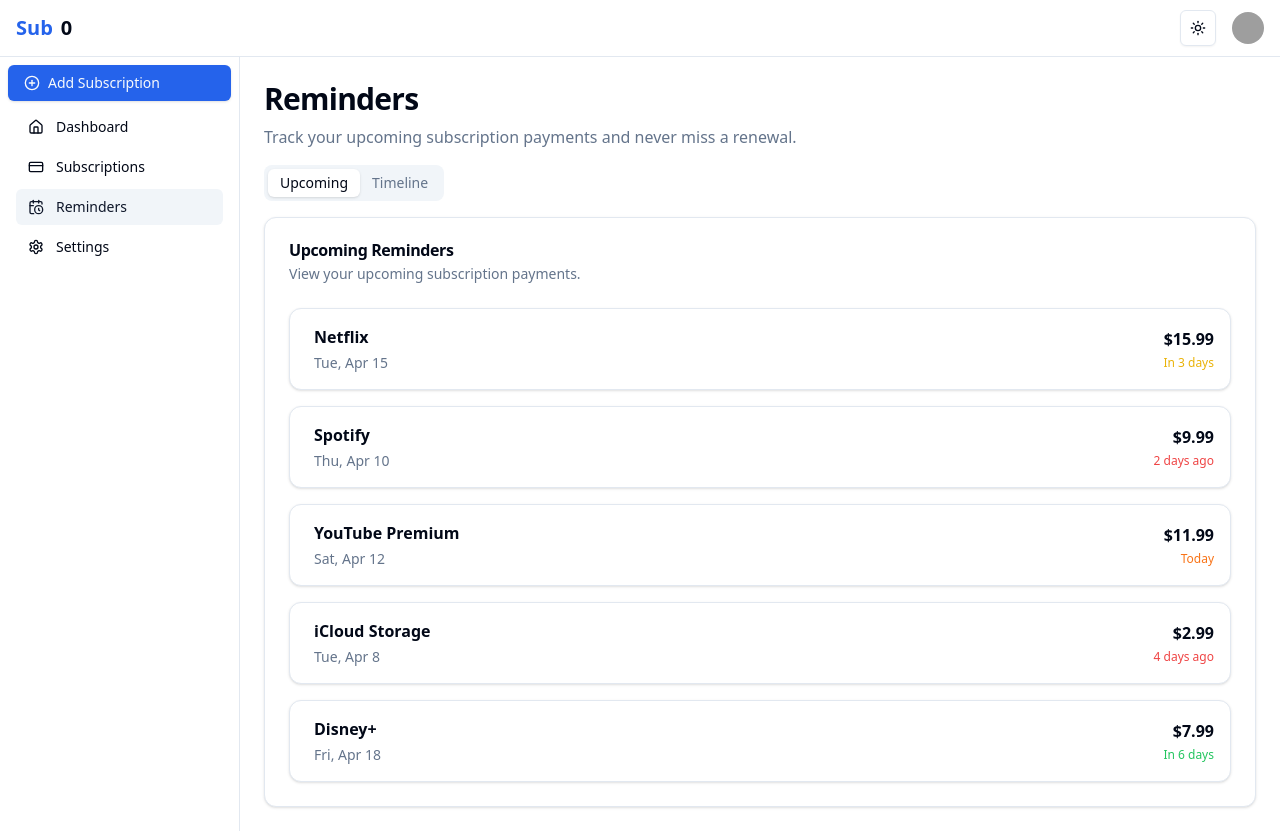
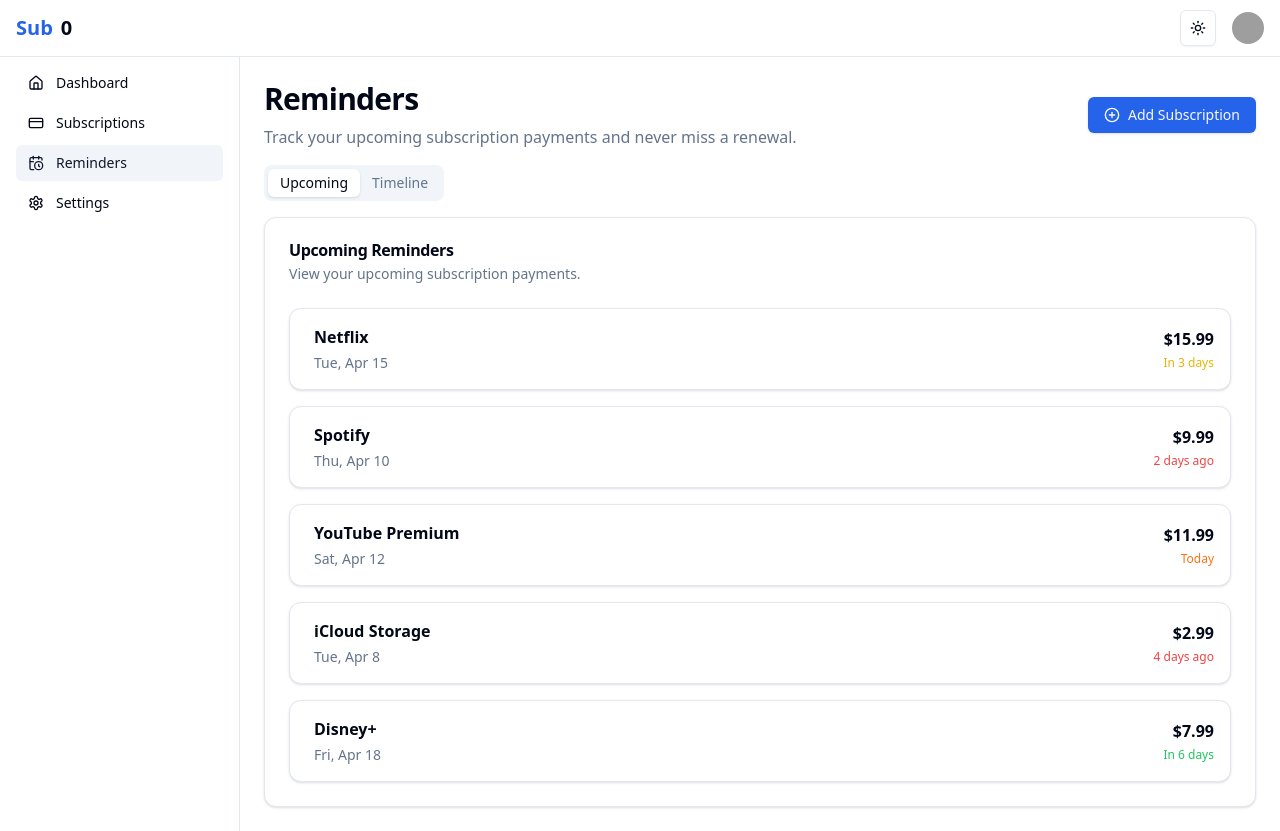
Before and after one commit to yaboytomas/subscription-tracker-front, a Next.js app: page /dashboard/reminders in a window 1280 px wide. Built offline with nearby package versions, Linux system fonts and the light colour scheme; grey boxes are pictures that could not be loaded.

Commit message:
fixed button

```diff
--- a/app/dashboard/page.tsx
+++ b/app/dashboard/page.tsx
@@ -55,9 +55,11 @@
         </TabsContent>
         <TabsContent value="reminders" className="space-y-4">
           <Card>
-            <CardHeader>
-              <CardTitle>Upcoming Reminders</CardTitle>
-              <CardDescription>View your upcoming subscription payments.</CardDescription>
+            <CardHeader className="flex flex-row items-center justify-between">
+              <div>
+                <CardTitle>Upcoming Reminders</CardTitle>
+                <CardDescription>View your upcoming subscription payments.</CardDescription>
+              </div>
             </CardHeader>
             <CardContent>
               <p className="text-sm text-muted-foreground">Don&apos;t forget about these upcoming payments.</p>
--- a/app/dashboard/reminders/page.tsx
+++ b/app/dashboard/reminders/page.tsx
@@ -2,13 +2,26 @@
 import { Tabs, TabsContent, TabsList, TabsTrigger } from "@/components/ui/tabs"
 import { UpcomingReminders } from "@/components/upcoming-reminders"
 import ReminderTimeline from "@/components/reminder-timeline"
+import { Button } from "@/components/ui/button"
+import { PlusCircle } from "lucide-react"
+import Link from "next/link"
 
 export default function RemindersPage() {
   return (
-    <div className="flex flex-col gap-4">
-      <div className="flex flex-col gap-2">
-        <h1 className="text-3xl font-bold tracking-tight">Reminders</h1>
-        <p className="text-muted-foreground">Track your upcoming subscription payments and never miss a renewal.</p>
+    <div className="flex flex-col gap-4 w-full">
+      <div className="flex justify-between items-center w-full">
+        <div className="flex flex-col gap-2">
+          <h1 className="text-3xl font-bold tracking-tight">Reminders</h1>
+          <p className="text-muted-foreground">Track your upcoming subscription payments and never miss a renewal.</p>
+        </div>
+        <Link href="/dashboard/subscriptions/new" legacyBehavior passHref>
+          <Button asChild className="gap-2">
+            <a>
+              <PlusCircle className="h-4 w-4" />
+              <span>Add Subscription</span>
+            </a>
+          </Button>
+        </Link>
       </div>
 
       <Tabs defaultValue="upcoming" className="space-y-4">
--- a/components/dashboard-nav.tsx
+++ b/components/dashboard-nav.tsx
@@ -35,14 +35,7 @@
   return (
     <div className="group flex w-16 flex-col border-r bg-background p-2 md:w-60">
       <div className="flex flex-col gap-2">
-        <Link href="/dashboard/subscriptions/new" legacyBehavior passHref>
-          <Button variant="default" className="justify-start gap-2 w-full" asChild>
-            <a>
-              <PlusCircle className="h-4 w-4" />
-              <span className="hidden md:inline-flex">Add Subscription</span>
-            </a>
-          </Button>
-        </Link>
+
         <nav className="grid gap-1 px-2 group-[[data-collapsed=true]]:justify-center group-[[data-collapsed=true]]:px-2">
           {navItems.map((item, index) => (
             <Link key={index} href={item.href} legacyBehavior passHref>
```
